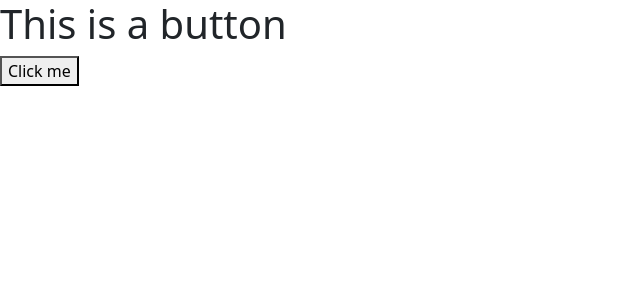
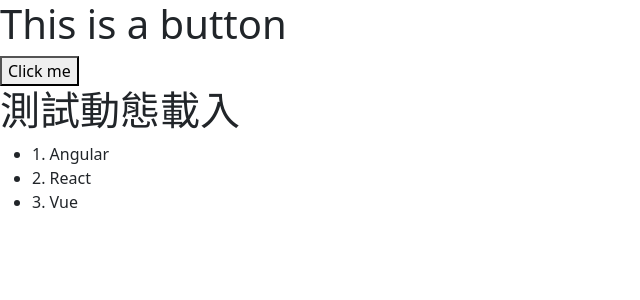
Before and after one commit to Chinococo/LearningAngular, an Angular app: page / in a window 1280 px wide. Shown: the top 300 px of the page, without its empty margins (0-640 px from the left). Built offline with nearby package versions, Linux system fonts and the light colour scheme.

Commit message:
新增動態載入顯示方法

```diff
--- a/src/app/app.component.html
+++ b/src/app/app.component.html
@@ -22,7 +22,12 @@
 </div>
 <h1>This is a button</h1>
 <button id="SubmitButton">Click me</button>
-
+<h1>測試動態載入</h1>
+<ul>
+  <li *ngFor="let item of items; index as i">
+    {{ i + 1 }}. {{ item }}
+  </li>
+</ul>
 
 </body>
 
--- a/src/app/app.component.ts
+++ b/src/app/app.component.ts
@@ -1,16 +1,18 @@
 import {Component, OnInit} from '@angular/core';
 import {bootstrapApplication, Title} from '@angular/platform-browser';
+import { CommonModule } from '@angular/common'; // 确保导入 CommonModule
 import $ from 'jquery';
 import { Modal as BootstrapModal } from 'bootstrap';
 @Component({
   selector: 'app-root',
-  imports: [],
+  imports: [CommonModule], // 添加 CommonModule
   templateUrl: './app.component.html',
   styleUrl: './app.component.css'
 })
 export class AppComponent implements OnInit{
   constructor(private titleService: Title) {}
   title:any = "LearningAngular";
+  items = ['Angular', 'React', 'Vue'];
     ngOnInit(): void {
       //元件初始化要加載的物件
       this.titleService.setTitle(this.title);
```
